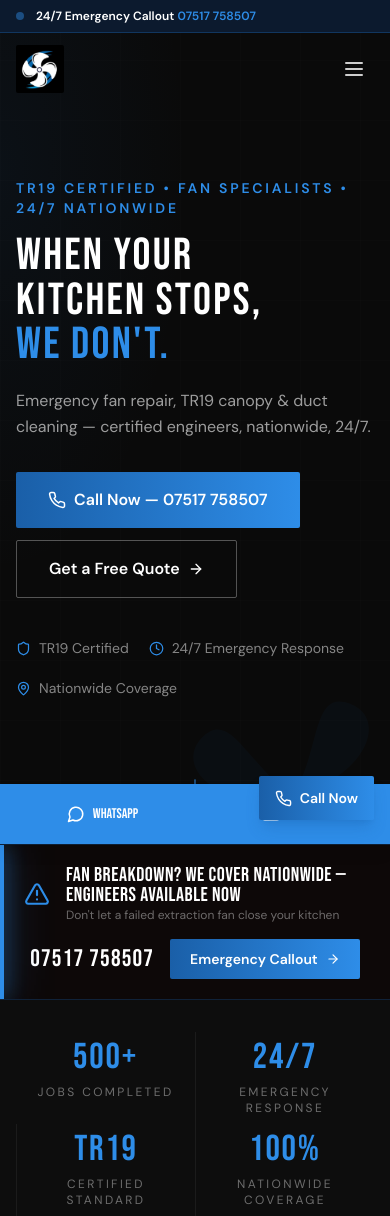
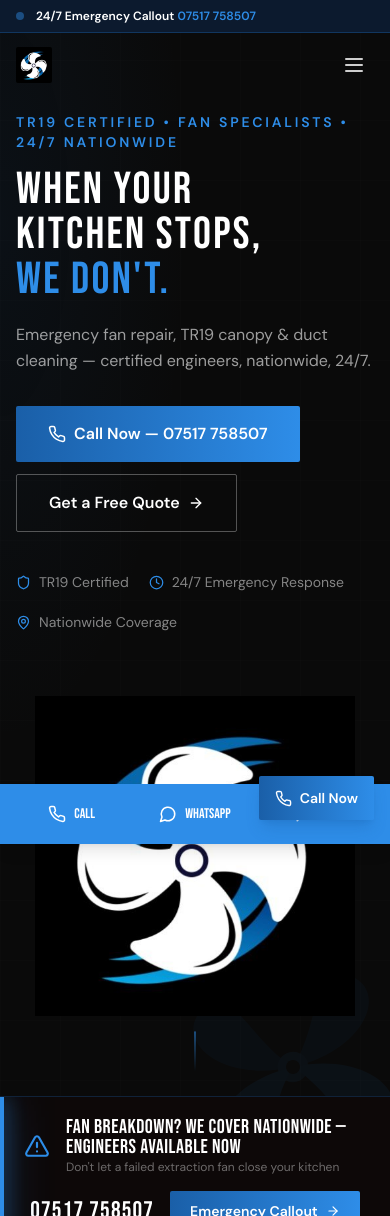
Before and after one commit to zaid5678/commercialcanopycleaning, a React (Vite) app: page / in a window 390 px wide. Shown: the top 1216 px of the page. Built offline with nearby package versions, Linux system fonts and the light colour scheme.

Commit message:
Make logo smaller, show on mobile landing page, update mobile call bar with Call/WhatsApp/Text options

```diff
--- a/src/components/MobileCallBar.jsx
+++ b/src/components/MobileCallBar.jsx
@@ -1,8 +1,15 @@
-import { MessageCircle, Mail } from 'lucide-react'
+import { MessageCircle, Phone, MessageSquare } from 'lucide-react'
 
 export default function MobileCallBar() {
   return (
     <div className="lg:hidden fixed bottom-0 left-0 right-0 z-20 bg-brand-blue-bright text-white font-heading py-3 px-4 flex items-center justify-center gap-3 transition-colors duration-200 shadow-lg">
+      <a
+        href="tel:07517758507"
+        className="flex items-center justify-center gap-2 flex-1 hover:bg-brand-blue-deep px-3 py-2 rounded transition-colors duration-200"
+      >
+        <Phone size={18} />
+        <span className="text-sm">Call</span>
+      </a>
       <a
         href="https://wa.me/447517758507"
         target="_blank"
@@ -13,11 +20,11 @@ export default function MobileCallBar() {
         <span className="text-sm">WhatsApp</span>
       </a>
       <a
-        href="mailto:info@commercialcanopycleaning.co.uk?subject=Service Inquiry"
+        href="sms:07517758507"
         className="flex items-center justify-center gap-2 flex-1 hover:bg-brand-blue-deep px-3 py-2 rounded transition-colors duration-200"
       >
-        <Mail size={18} />
-        <span className="text-sm">Email</span>
+        <MessageSquare size={18} />
+        <span className="text-sm">Text</span>
       </a>
     </div>
   )
--- a/src/components/Navbar.jsx
+++ b/src/components/Navbar.jsx
@@ -61,7 +61,7 @@ export default function Navbar() {
               <img
                 src="/logo.JPG"
                 alt="Commercial Canopy Cleaning"
-                className="h-12 sm:h-14 w-auto object-contain rounded-sm"
+                className="h-9 sm:h-11 w-auto object-contain rounded-sm"
               />
               <div className="hidden xs:block">
                 <div className="font-heading text-base sm:text-lg text-white leading-none tracking-wider">
--- a/src/pages/Home.jsx
+++ b/src/pages/Home.jsx
@@ -183,12 +183,12 @@ export default function Home() {
               initial={{ opacity: 0, scale: 0.8 }}
               animate={{ opacity: 1, scale: 1 }}
               transition={{ delay: 0.4, duration: 0.6 }}
-              className="hidden lg:flex items-center justify-center"
+              className="flex items-center justify-center mt-8 lg:mt-0"
             >
               <img
                 src="/logo.JPG"
                 alt="Commercial Canopy Cleaning Logo"
-                className="w-full max-w-2xl h-auto object-contain"
+                className="w-full max-w-xs lg:max-w-md h-auto object-contain"
               />
             </motion.div>
           </div>
```
